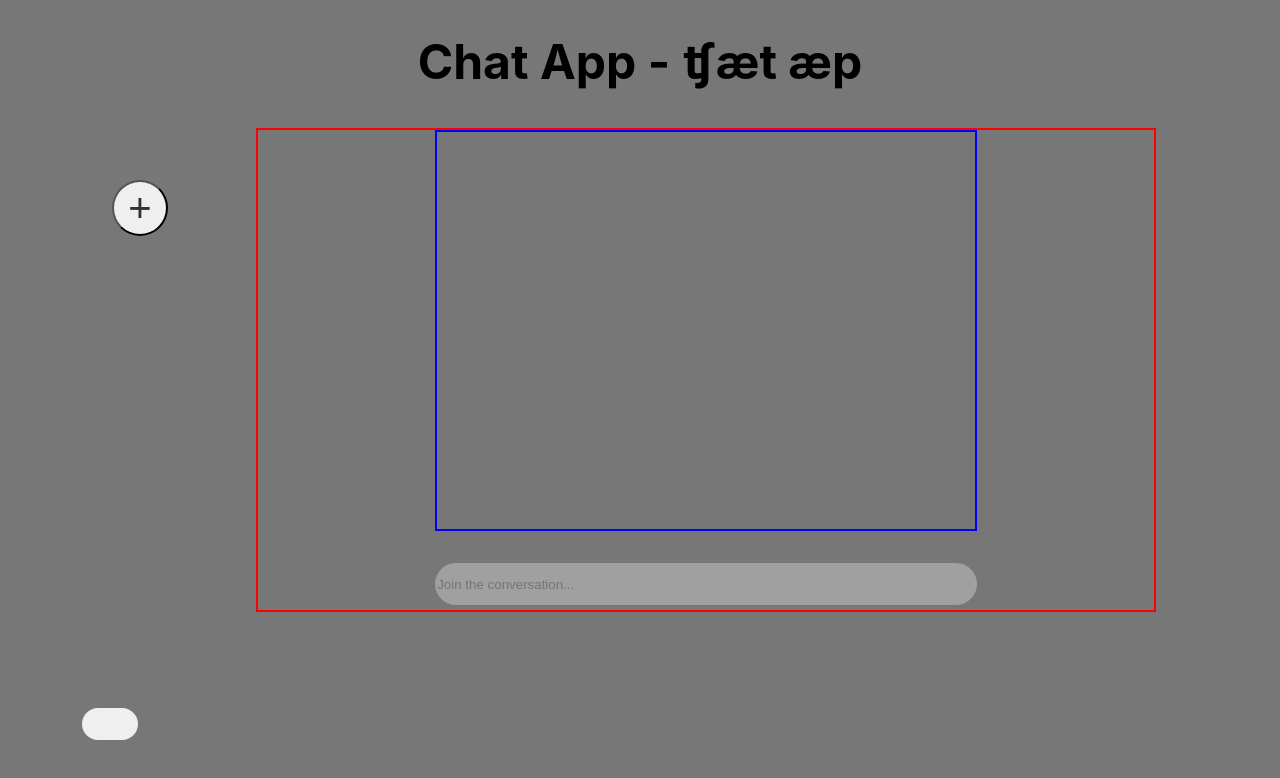
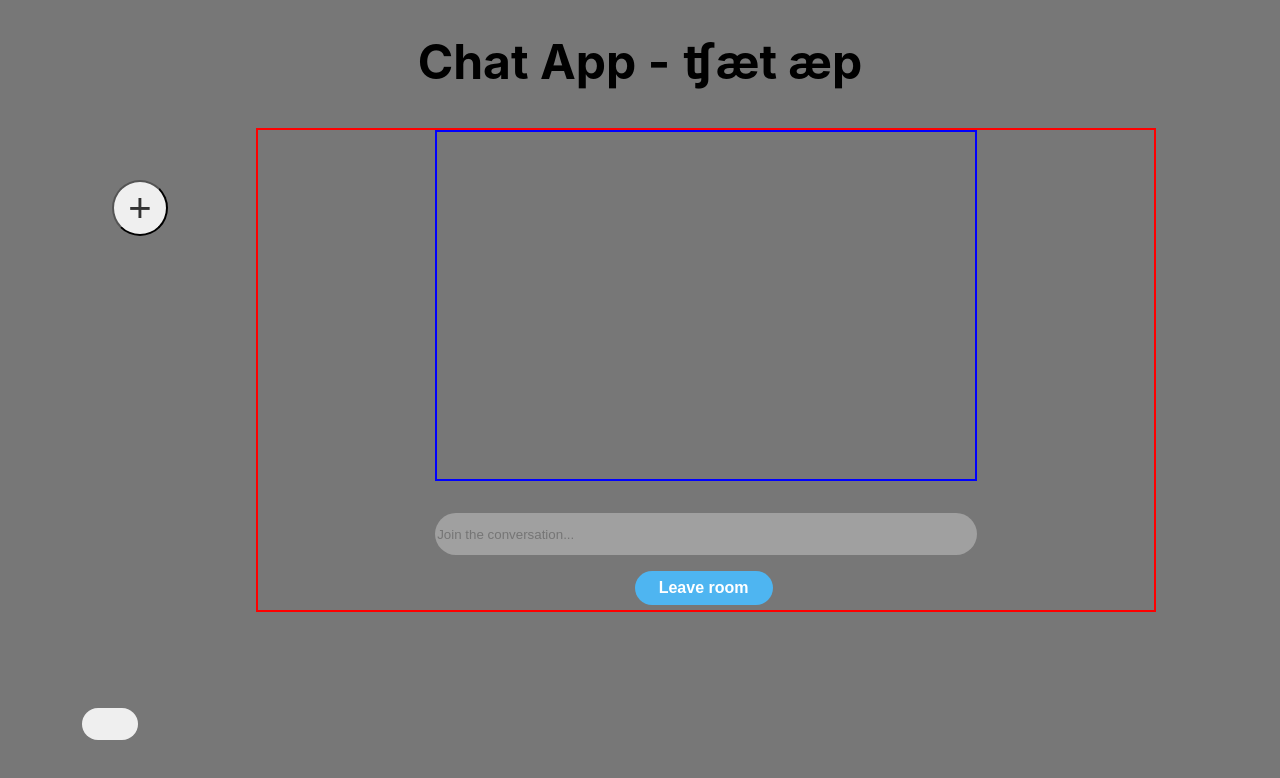
Before and after one commit to mirrenil/lab-3, a React (Create React App) app in the folder client/: page /chat in a window 1280 px wide. Shown: the top 778 px of the page. Built offline with nearby package versions, Linux system fonts and the light colour scheme.

Commit message:
added response to emit CREATE_ROOM

```diff
--- a/client/src/components/ChatRoom.tsx
+++ b/client/src/components/ChatRoom.tsx
@@ -29,7 +29,6 @@ const ChatRoom = () => {
 
     const handleOnLeave = () => {
     leaveRoom()
-    console.log("left room")
     navigate("/lobby");
     }
 
@@ -42,7 +41,7 @@ const ChatRoom = () => {
             <form style={formStyle} onSubmit={handleSubmit} >
                 <input value={value} onChange={handleChange} style={inputStyle} type="text" placeholder="Join the conversation..."/>
             </form>
-            {/* <button style={buttonStyle} onClick={handleOnLeave}>Leave room</button> */}
+            <button style={buttonStyle} onClick={handleOnLeave}>Leave room</button>
         </div>
     );
 }
--- a/client/src/components/NewRoom.tsx
+++ b/client/src/components/NewRoom.tsx
@@ -38,7 +38,9 @@ const NewRoom = ({ open, onClose }: Modal) => {
     if (!String(roomName).trim()) return;
 
     // emit room created event
-    socket.emit("CREATE_ROOM", { roomName, username });
+    socket.emit("CREATE_ROOM", { roomName, username }, (response: string) => {
+      console.log(response)
+    });
 
     console.log(username);
     // set room name input to empty string
```
